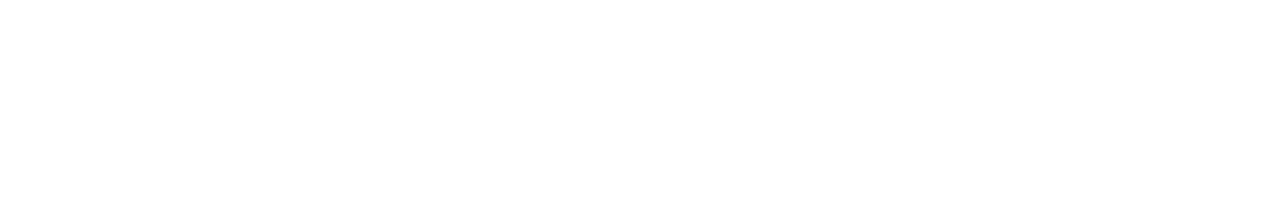
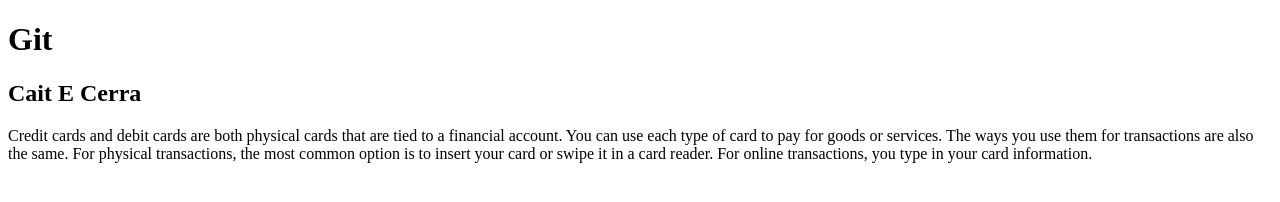
Before and after one commit to CaitCerra/git-sandbox, a plain HTML site: page index.html in a window 1280 px wide. Drawn offline with Linux system fonts and the light colour scheme.

Commit message:
Add some content

```diff
--- a/index.html
+++ b/index.html
@@ -1,2 +1,20 @@
 <!DOCTYPE html>
-<html lang="en"></html>
+<html lang="en">
+  <head>
+    <meta charset="UTF-8" />
+    <meta name="viewport" content="width=device-width, initial-scale=1.0" />
+    <title>Git Sandbox</title>
+  </head>
+  <body>
+    <h1>Git</h1>
+    <h2>Cait E Cerra</h2>
+    <p>
+      Credit cards and debit cards are both physical cards that are tied to a
+      financial account. You can use each type of card to pay for goods or
+      services. The ways you use them for transactions are also the same. For
+      physical transactions, the most common option is to insert your card or
+      swipe it in a card reader. For online transactions, you type in your card
+      information.
+    </p>
+  </body>
+</html>
```
